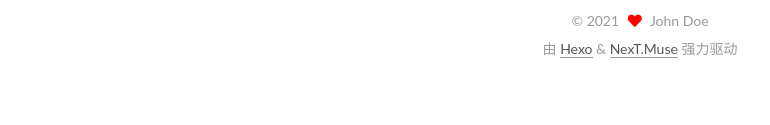
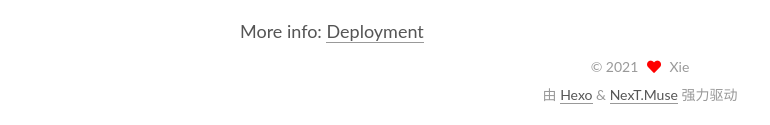
Before and after one commit to Zihang-Xie/Blog_Deploy_backup, a plain HTML site: page index.html in a window 1280 px wide. Shown: the part 1496-1621 px from the top of the page, without its empty margins (0-770 px from the left). Before the commit the page ends 1579 px from the top, so only its background shows below. Drawn offline with Linux system fonts and the light colour scheme.

Commit message:
Site updated: 2021-04-03 13:07:54

```diff
--- a/index.html
+++ b/index.html
@@ -25,7 +25,7 @@
 <meta property="og:url" content="https://zihang-xie.github.io/index.html">
 <meta property="og:site_name" content="This is Xie&#39;s Zone">
 <meta property="og:locale" content="zh_CN">
-<meta property="article:author" content="John Doe">
+<meta property="article:author" content="Xie">
 <meta name="twitter:card" content="summary">
 
 <link rel="canonical" href="https://zihang-xie.github.io/">
@@ -95,6 +95,7 @@
       <h1 class="site-title">This is Xie's Zone</h1>
       <span class="logo-line-after"><i></i></span>
     </a>
+      <p class="site-subtitle" itemprop="description">Welcome to Xie's Zone</p>
   </div>
 
   <div class="site-nav-right">
@@ -149,7 +150,7 @@
 
     <span hidden itemprop="author" itemscope itemtype="http://schema.org/Person">
       <meta itemprop="image" content="/images/avatar.gif">
-      <meta itemprop="name" content="John Doe">
+      <meta itemprop="name" content="Xie">
       <meta itemprop="description" content="">
     </span>
 
@@ -206,7 +207,7 @@
 
     <span hidden itemprop="author" itemscope itemtype="http://schema.org/Person">
       <meta itemprop="image" content="/images/avatar.gif">
-      <meta itemprop="name" content="John Doe">
+      <meta itemprop="name" content="Xie">
       <meta itemprop="description" content="">
     </span>
 
@@ -326,7 +327,7 @@
 
       <div class="site-overview-wrap sidebar-panel">
         <div class="site-author motion-element" itemprop="author" itemscope itemtype="http://schema.org/Person">
-  <p class="site-author-name" itemprop="name">John Doe</p>
+  <p class="site-author-name" itemprop="name">Xie</p>
   <div class="site-description" itemprop="description"></div>
 </div>
 <div class="site-state-wrap motion-element">
@@ -366,7 +367,7 @@
   <span class="with-love">
     <i class="fa fa-heart"></i>
   </span>
-  <span class="author" itemprop="copyrightHolder">John Doe</span>
+  <span class="author" itemprop="copyrightHolder">Xie</span>
 </div>
   <div class="powered-by">由 <a href="https://hexo.io/" class="theme-link" rel="noopener" target="_blank">Hexo</a> & <a href="https://muse.theme-next.org/" class="theme-link" rel="noopener" target="_blank">NexT.Muse</a> 强力驱动
   </div>
```
Also changed, not shown: 2021/04/03/My-First-Post/index.html (+5 -4 lines), 2021/04/03/hello-world/index.html (+5 -4 lines), archives/2021/04/index.html (+4 -3 lines), archives/2021/index.html (+4 -3 lines), archives/index.html (+4 -3 lines).
